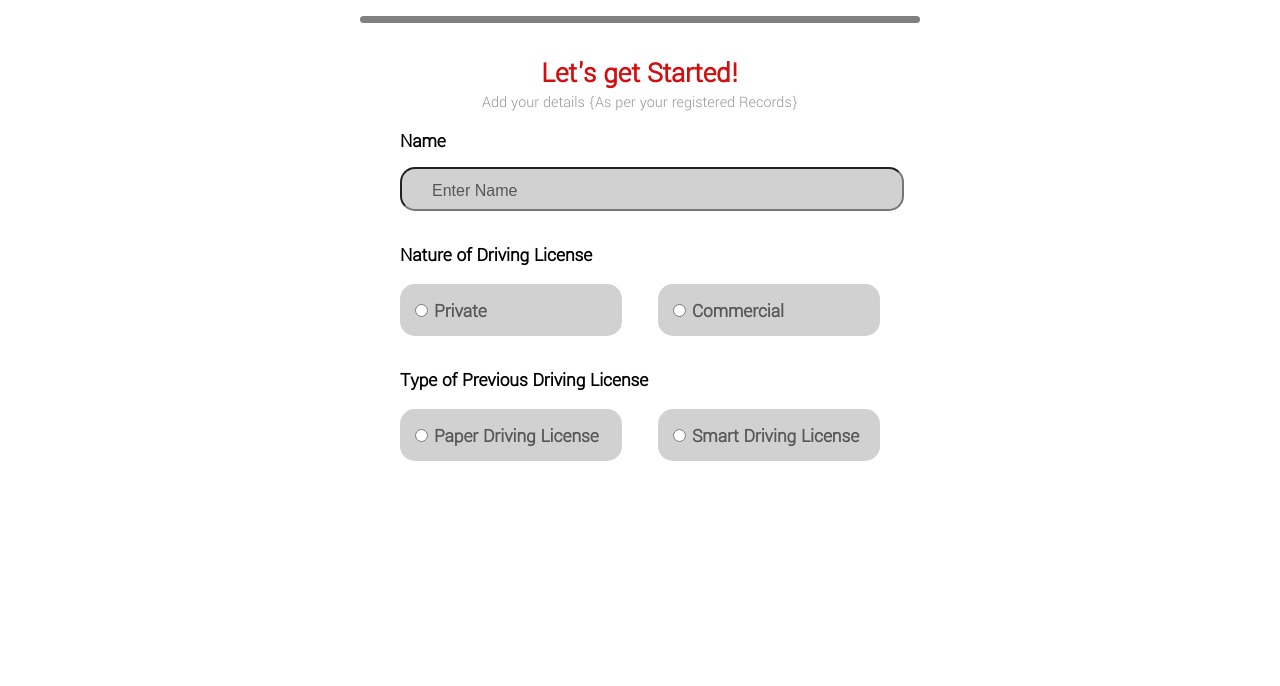
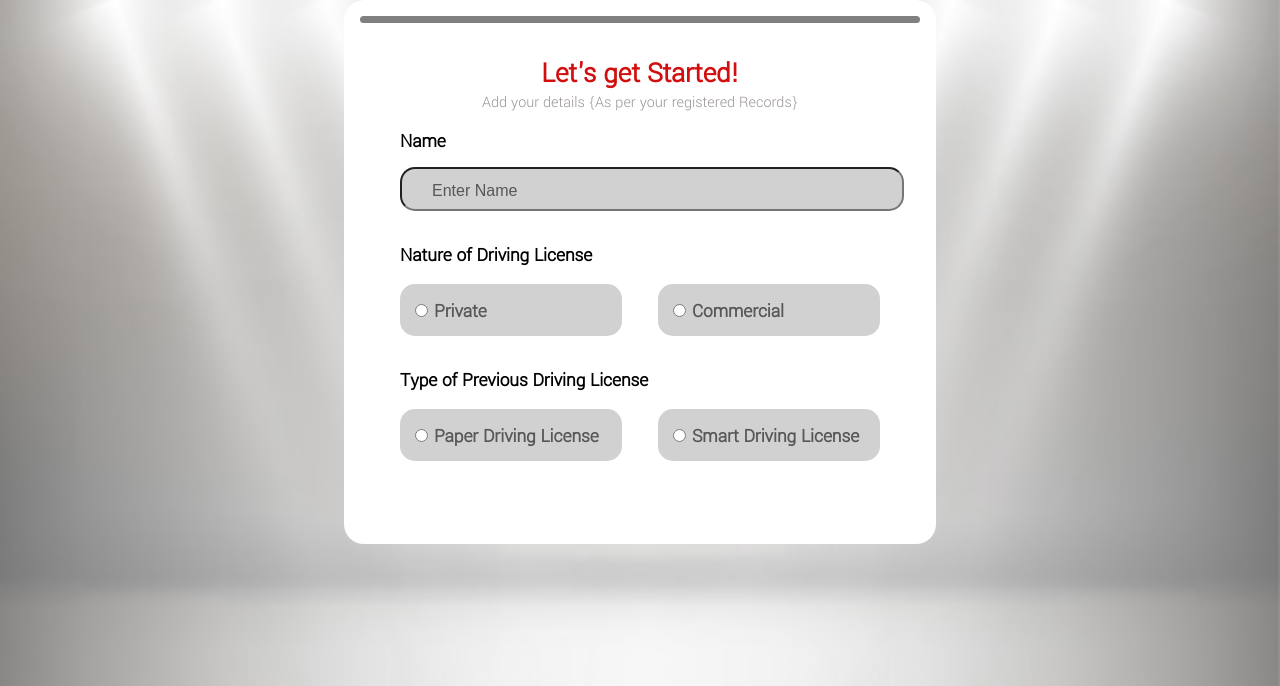
Before and after one commit to yash-1309/progressBar, a plain HTML site: page index.html in a window 1280 px wide. Shown: the part 114-800 px from the top of the page. Drawn offline with nearby package versions, Linux system fonts and the light colour scheme; the site is published under a folder, as on GitHub Pages, so addresses that start at the root find nothing.

Commit message:
Update style.css

```diff
--- a/style.css
+++ b/style.css
@@ -7,7 +7,7 @@
 
 
 body{
-    background: url(/abstract-studio-backdrop-white-gray-background_41981-992.jpg);
+    background: url(abstract-studio-backdrop-white-gray-background_41981-992.jpg);
     background-size: cover;
     font-family: 'Yantramanav', sans-serif;
 }
```
